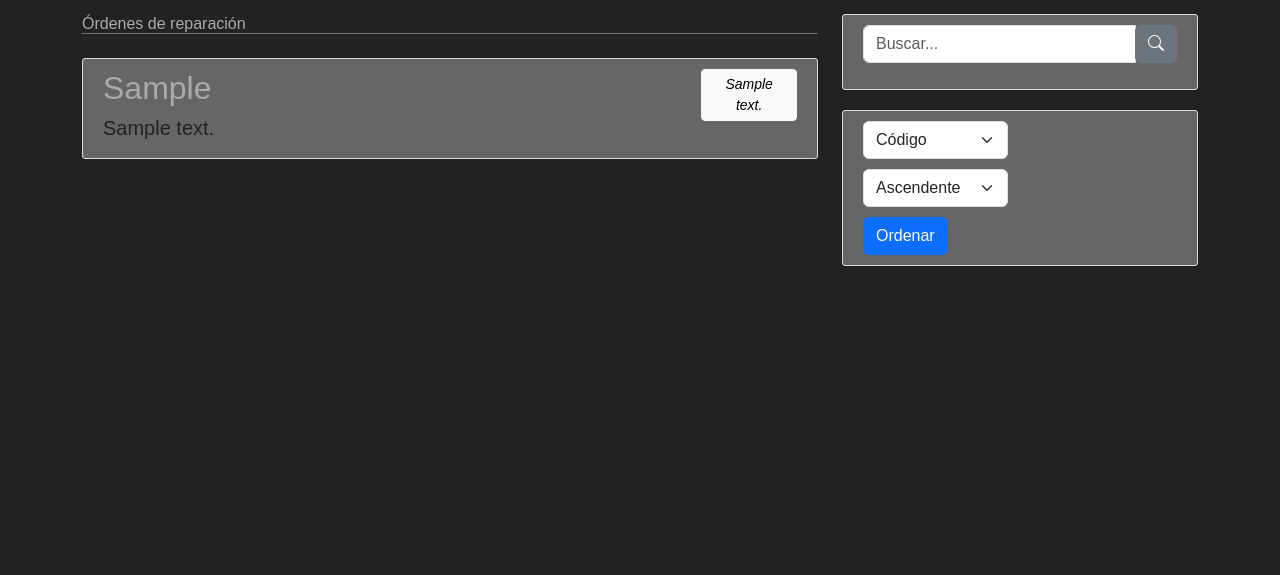
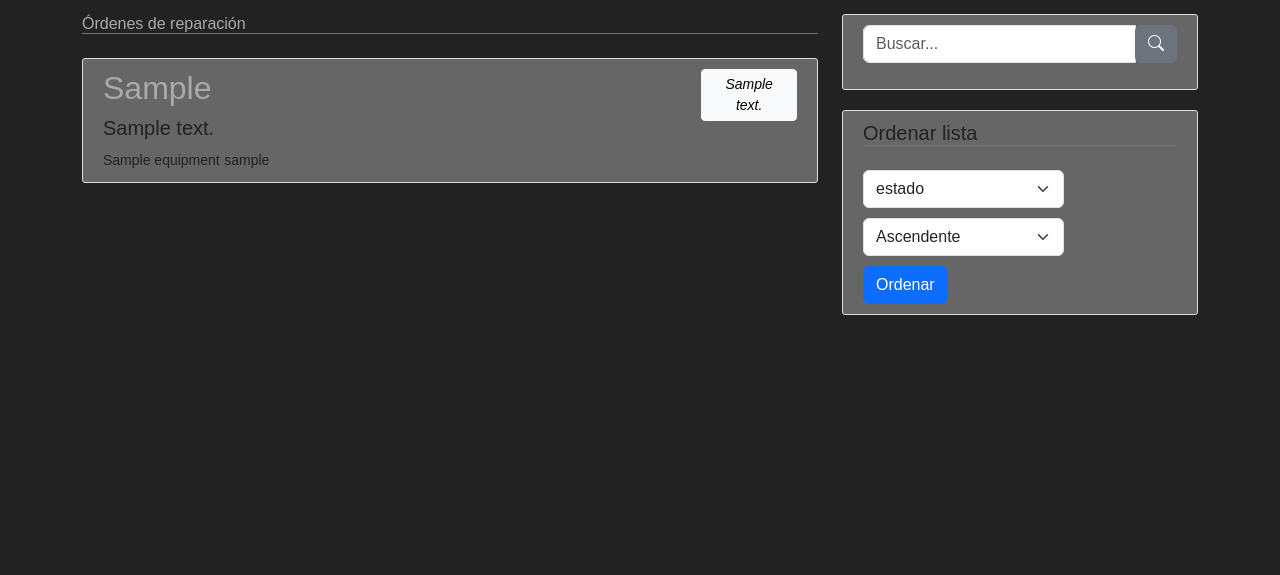
Before and after one commit to aeffekt/TECSEG, a Flask app: page /all_ordenes_reparacion?filterBy=estado_id&filterOrder=asc in a window 1280 px wide. Shown: the part 76-651 px from the top of the page. Run offline with Flask 3, Linux system fonts and the light colour scheme; a user stored in the database is signed in; tables that the repository leaves empty hold one stand-in row (values such as "Sample post"); grey boxes marked "Sample" are stand-in pictures; some libraries are stand-ins or nearby versions.

Commit message:
filtrado de listas funcional

```diff
--- a/tseg/ordenes_reparacion/routes.py
+++ b/tseg/ordenes_reparacion/routes.py
@@ -5,7 +5,7 @@ from tseg import db
 from tseg.models import Orden_reparacion, Equipment, Estado_or
 from tseg.ordenes_reparacion.forms import OrdenReparacionForm
 from tseg.users.forms import SearchForm
-from tseg.users.utils import role_required, extraerId, dateFormat
+from tseg.users.utils import role_required, extraerId, dateFormat, buscarLista
 
 
 ordenes_reparacion = Blueprint('ordenes_reparacion', __name__)
@@ -20,12 +20,13 @@ def layout():
 
 @ordenes_reparacion.route("/all_ordenes_reparacion")
 def all_ordenes_reparacion():
+
 	if current_user.role.role_name == 'Técnico':
-		all_or = Orden_reparacion.query.filter_by(tecnico_id=current_user.id).order_by(Orden_reparacion.estado_id.asc())
+		all_or = buscarLista(Orden_reparacion, current_user)
 	else:
-		all_or = Orden_reparacion.query.order_by(Orden_reparacion.estado_id.asc())
-		filtrar_por = {"codigo": "Código",
-					"estado_id": "estado",
+		all_or = buscarLista(Orden_reparacion)
+	filtrar_por = {"estado_id": "estado",
+					"codigo": "Código",
 					"tecnico_id": "Técnico asignado",
 					"equipo_id": "equipo",
 					"date_modified": "Fecha modificado",
--- a/tseg/templates/all_clients.html
+++ b/tseg/templates/all_clients.html
@@ -8,9 +8,9 @@
                 <div class="row">
                     <div class="col-md-11">
                         <a class="article-title" href="{{ url_for('clients.client', client_id =client.id) }}">
-                    	<h2>{{ client.client_name }}</h2>
+                    	<h2>{{ client.id }} - {{ client.client_name }}</h2>
                     	<h6 class="article-title" >Razón social: {{ client.business_name }}</h6>
-                        <p class="article-title" >Contacto: {{ client.contact }}</p>
+                        <small class="article-title" >Teléfono: {{ client.telefono }}</small>
                         </a>
                     </div>
                     <div class="col-md-1">
--- a/tseg/templates/all_ordenes_reparacion.html
+++ b/tseg/templates/all_ordenes_reparacion.html
@@ -10,6 +10,8 @@
                     	<a class="article-title" href="{{ url_for('ordenes_reparacion.orden_reparacion', orden_reparacion_id=orden_reparacion.id) }}">
                            <h2>{{ orden_reparacion.codigo }}</h2>
                     	   <h5>{{ orden_reparacion.content }}</h5>
+                           <small>{{ orden_reparacion.equipo.title }}</small>
+                           <small>{{ orden_reparacion.tecnicoAsignado.username }}</small>
                         </a>
                     </div>
                 </div>
--- a/tseg/templates/layout.html
+++ b/tseg/templates/layout.html
@@ -47,7 +47,7 @@
 						<!-- SOLO admin -->
 						{% if current_user.role.role_name == "Admin" %}
 							<li>
-								<a class="nav-item nav-link" title="Ver cuentas de usuario"  href="{{ url_for('users.all_users') }}">Admin</a>
+								<a class="nav-item nav-link" title="Ver cuentas de usuario"  href="{{ url_for('users.all_users', filterBy='username', filterOrder='asc') }}">Admin</a>
 								<ul class="menu-vertical">
 									<li><a class="nav-item nav-link" href="{{ url_for('users.register') }}" class="list-group-item list-group-item-light">Agregar nuevo usuario</a></li>
 								</ul>
@@ -56,21 +56,21 @@
 						<!-- SECTOR TODOS menos INVITADOS -->
 						{% if current_user.role.role_name != "Invitado" %}
 							<li>
-								<a class="nav-item nav-link" title="Vista de Clientes"  href="{{ url_for('clients.all_clients') }}">Clientes</a>
+								<a class="nav-item nav-link" title="Vista de Clientes"  href="{{ url_for('clients.all_clients', filterBy='id', filterOrder='asc') }}">Clientes</a>
 								<ul class="menu-vertical">
 									<li><a class="nav-item nav-link" href="{{ url_for('clients.add_client') }}" class="list-group-item list-group-item-light">Agregar nuevo cliente</a></li>
 								</ul>
 							</li>
 
 							<li>
-								<a class="nav-item nav-link" title="Vista de Equipos" href="{{ url_for('equipments.all_equipments') }}">Equipos</a>
+								<a class="nav-item nav-link" title="Vista de Equipos" href="{{ url_for('equipments.all_equipments', filterBy='title', filterOrder='asc') }}">Equipos</a>
 								<ul class="menu-vertical">
 									<li><a class="nav-item nav-link" href="{{ url_for('equipments.add_equipment', client_id=0) }}" class="list-group-item list-group-item-light">Agregar nuevo equipo</a></li>
 								</ul>
 							</li>
 
 							<li>
-								<a class="nav-item nav-link" title="Órdenes de reparación" href="{{ url_for('ordenes_reparacion.all_ordenes_reparacion') }}" >O.R.</a>
+								<a class="nav-item nav-link" title="Órdenes de reparación" href="{{ url_for('ordenes_reparacion.all_ordenes_reparacion', filterBy='estado_id', filterOrder='asc') }}" >O.R.</a>
 								<ul class="menu-vertical">
 									<li><a class="nav-item nav-link" href="{{ url_for('ordenes_reparacion.add_orden_reparacion', equipment_id=0) }}" class="list-group-item list-group-item-light">Agregar nueva OR</a></li>
 								</ul>
@@ -131,16 +131,17 @@
 	          			{% endif %}
 	          			{% if lista %}
 	          			<article class="media content-section">
+	          				<h5 class="border-bottom border-secondary mb-4">Ordenar lista</h5>
 		          			<div class="row">
-		          				<div class="col-md-6">
-								    <select class="form-select" aria-label="Filter by column" id="filterColumn">
+		          				<div class="col-md-8">
+								    <select class="form-select" aria-label="Filter by column" id="filterBy">
 								        {% for key, value in filtrar_por.items() %}
-								            <option data-key="{{ key }}">{{ value }}</option>
+								            <option value="{{ key }}" {% if request.args.get('filterBy') == key %}selected{% endif %}>{{ value }}</option>
 								        {% endfor %}
 								    </select>
 								    <select class="form-select" aria-label="Filter order" id="filterOrder">
-								        <option data-key="asc">Ascendente</option>
-								        <option data-key="desc">Descendente</option>
+								        <option value="asc" {% if request.args.get('filterOrder') == 'asc' %}selected{% endif %}>Ascendente</option>
+        								<option value="desc" {% if request.args.get('filterOrder') == 'desc' %}selected{% endif %}>Descendente</option>
 								    </select>
 								    <button class="btn btn-primary" id="filterButton">Ordenar</button>
 								</div>
@@ -208,14 +209,14 @@
 			    width: '100%',
 			  });
 
-	  	// Pone en la barra de navegacion los valores de filterColumn y filterOrder
+	  	// Pone en la barra de navegacion los valores de filterBy y filterOrder
 		document.getElementById('filterButton').addEventListener('click', function() {
-		        var filterColumn = document.getElementById('filterColumn').value;
-		        var filterOrder = document.getElementById('filterOrder').value;
-		        var url = new URL(window.location.href);
-		        url.searchParams.set('filterColumn', filterColumn);
-		        url.searchParams.set('filterOrder', filterOrder);
-		        window.location.href = url;
+			var filterBy = document.getElementById('filterBy').value;
+	        var filterOrder = document.getElementById('filterOrder').value;
+	        var url = new URL(window.location.href);
+	        url.searchParams.set('filterBy', filterBy);
+	        url.searchParams.set('filterOrder', filterOrder);
+	        window.location.href = url;
 		});
 
 		</script>
--- a/tseg/users/utils.py
+++ b/tseg/users/utils.py
@@ -1,14 +1,40 @@
 import os, re
 import secrets
 from PIL import Image
-from flask import url_for,current_app, abort
+from flask import url_for,current_app, abort, request
 from flask_login import current_user
 from flask_mail import Message
 from tseg import mail
 from tseg.users.forms import SearchForm
 from functools import wraps
 from datetime import datetime
-from tseg.models import Localidad, Provincia, Pais
+from tseg.models import Equipment, Client, User, Historia, Orden_reparacion, Localidad, Provincia, Pais
+from sqlalchemy import asc, desc
+
+
+# obtener el nombre del atributo para filtrar la búsqueda
+def buscarLista(dBModel, *arg):
+	# Obtener los valores de filterBy y filterOrder desde la solicitud
+	filter_by = request.args.get('filterBy')
+	filter_order = request.args.get('filterOrder')
+	sort_column = getattr(dBModel, filter_by)
+	if arg:
+		if arg[0].username:
+			# filtrar busqueda si la hace un tecnico
+			lista = dBModel.query.filter_by(tecnico_id=arg[0].id)
+		elif arg[0].title:
+			# filtrar busqueda para un equipo determinado
+			lista = dBModel.query.filter_by(equipo_id=arg[0].id).first_or_404()
+		return lista
+
+	else:
+		if filter_order == "asc":
+			lista = dBModel.query.order_by(asc(sort_column))
+		else:
+			lista = dBModel.query.order_by(desc(sort_column))
+		if lista:
+			return lista
+	return None
 
 
 # obtener_informacion_geografica
```
Also changed, not shown: requerimientos.txt (+12 -0 lines), tseg/clients/routes.py (+6 -7 lines), tseg/equipments/routes.py (+4 -6 lines), tseg/templates/client.html (+29 -20 lines), tseg/templates/create_client.html (+26 -26 lines), tseg/users/routes.py (+3 -5 lines), tseg/static/js/scripts.js (line endings or trailing spaces).
